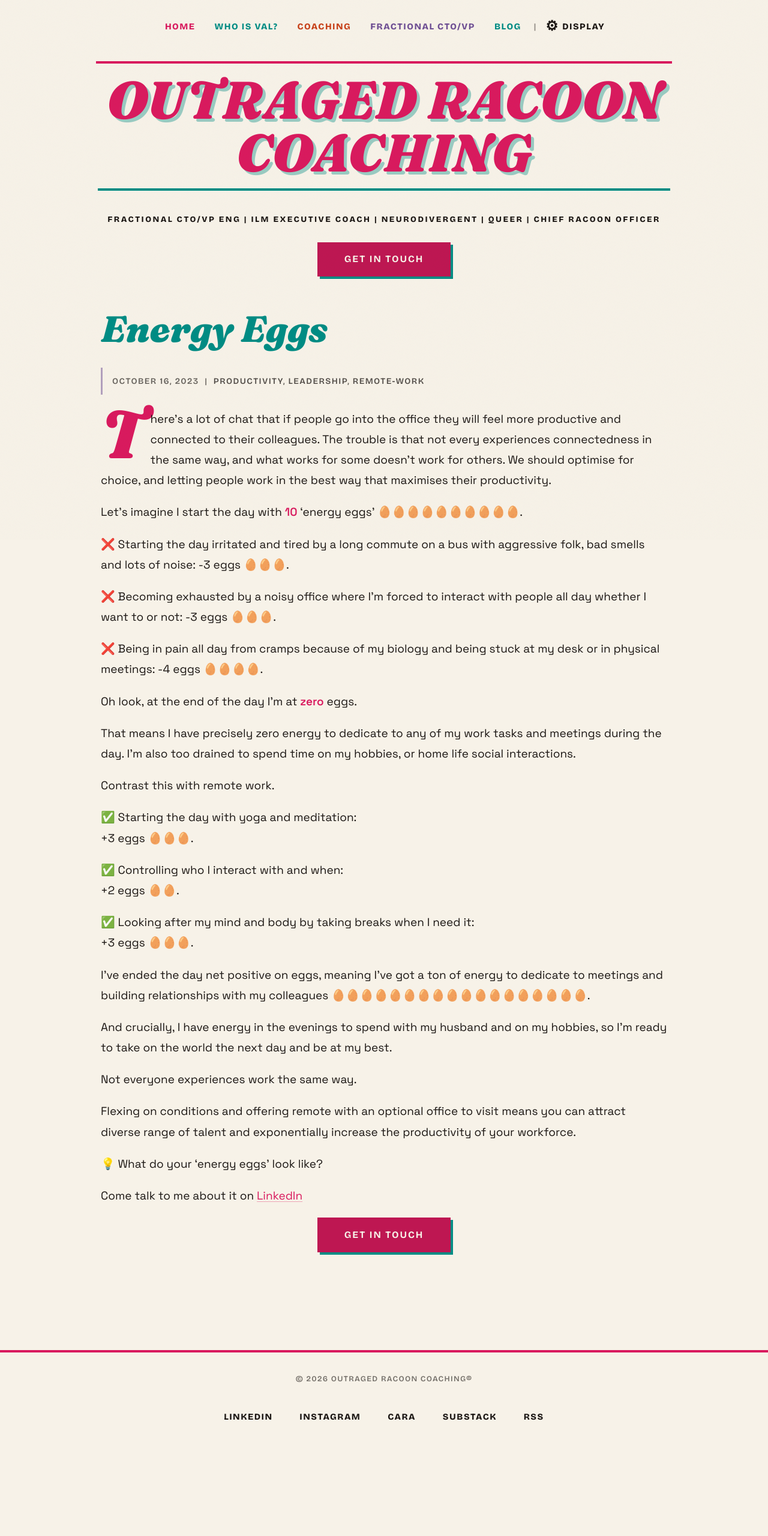
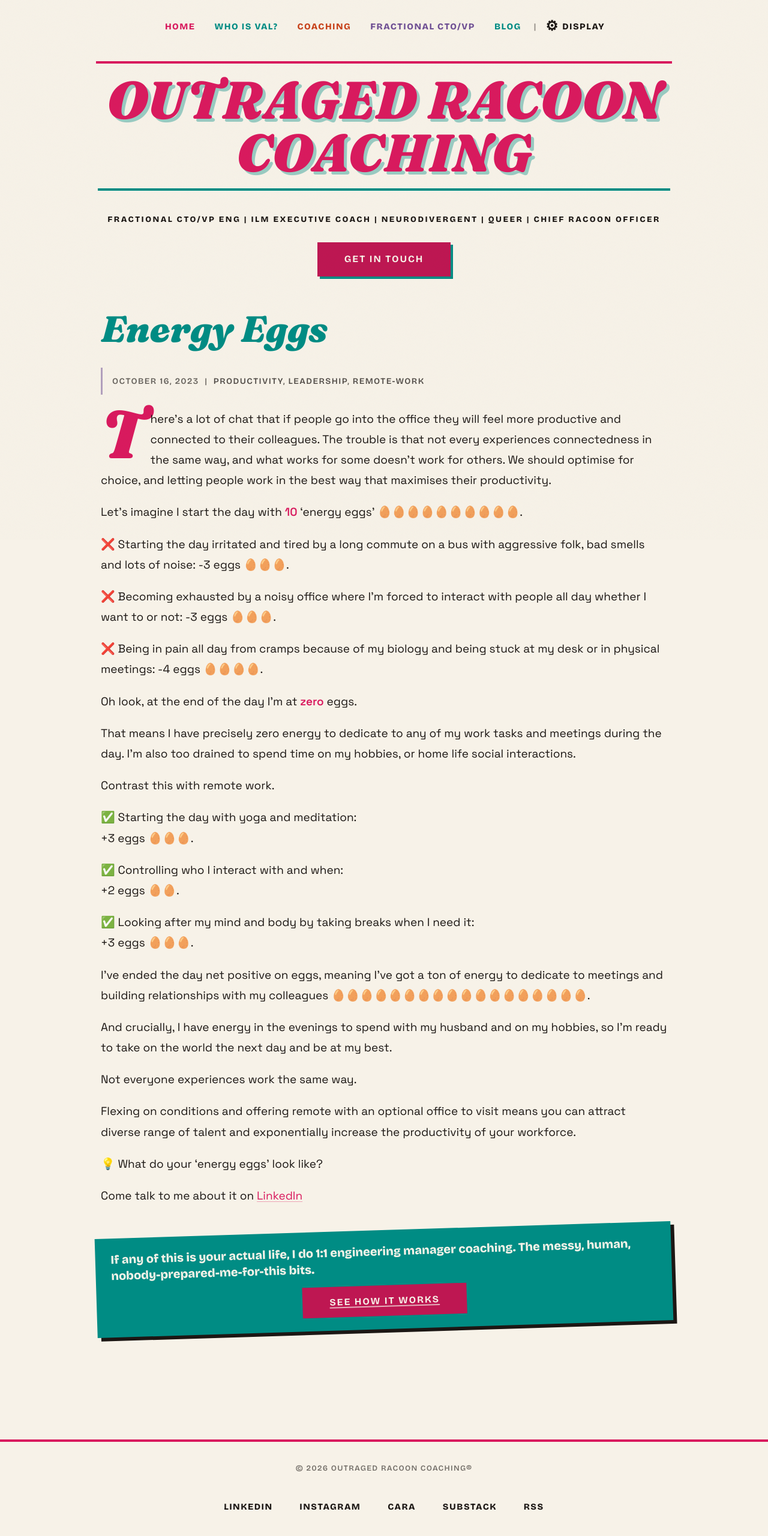
Before and after one commit to outragedpinkracoon/outragedpinkracoon.github.io, a Jekyll site: the page built from _posts/2023-10-16-energy-eggs.md, in a window 1280 px wide. Shown: the whole page at 60% size. Built offline with Jekyll 4.4.1, drawn with Linux system fonts in a browser that asks for light colours; comment, search, counter and statistics services are not loaded; before the commit the page ends 2411 px from its top, so only the background shows below that.

Commit message:
Add smart blog post CTAs routed by category
Replaces generic 'get in touch' with category-aware callout blocks:
engineering managers (teal), folks in tech (teal), fractional CTO
(yellow). Copy written in Val's voice, no header labels. Also fixes
strong colour bleed in teal callouts and adds breathing room above
CTA button.

Co-Authored-By: Claude Sonnet 4.6 <noreply@anthropic.com>

```diff
--- a/_layouts/post.html
+++ b/_layouts/post.html
@@ -17,5 +17,26 @@ layout: default
       {{ content }}
     </div>
   </article>
-  {% unless page.categories contains 'haiku' %}<p class="text-center"><a class="header-cta" href="mailto:outragedracooncoaching@gmail.com?subject=Coaching%20Enquiry&body=Hi%20Val%2C%20I%27d%20like%20to%20book%20a%201%3A1%20coaching%20session.">Get in touch</a></p>{% endunless %}
+  {% unless page.categories contains 'haiku' %}
+  <div class="post-cta">
+    {% if page.categories contains 'management' or page.categories contains 'one-to-ones' or page.categories contains 'leadership' or page.categories contains 'training' %}
+      <div class="callout callout--teal">
+        <p>If any of this is your actual life, I do 1:1 engineering manager coaching. The messy, human, nobody-prepared-me-for-this bits.</p>
+        <p class="text-center"><a class="header-cta" href="/coaching/engineering-managers/">See how it works</a></p>
+      </div>
+    {% elsif page.categories contains 'personal-development' or page.categories contains 'hiring' or page.categories contains 'productivity' or page.categories contains 'self-care' or page.categories contains 'coaching' %}
+      <div class="callout callout--teal">
+        <p>If any of this landed, I do 1:1 coaching for folks in tech. Careers, power, getting unstuck. No generic advice, no polite pissing about.</p>
+        <p class="text-center"><a class="header-cta" href="/coaching/folks-in-tech/">See how it works</a></p>
+      </div>
+    {% elsif page.categories contains 'programming' %}
+      <div class="callout callout--yellow">
+        <p>If any of this is familiar and you need someone who has actually been in the room, I work as a Fractional CTO. I get to the real problem fast.</p>
+        <p class="text-center"><a class="header-cta" href="/fractional-cto/">See how it works</a></p>
+      </div>
+    {% else %}
+      <p class="text-center"><a class="header-cta" href="mailto:outragedracooncoaching@gmail.com?subject=Coaching%20Enquiry&body=Hi%20Val%2C%20I%27d%20like%20to%20book%20a%201%3A1%20coaching%20session.">Get in touch</a></p>
+    {% endif %}
+  </div>
+  {% endunless %}
 </div>
--- a/_sass/main.scss
+++ b/_sass/main.scss
@@ -2132,6 +2132,8 @@ blockquote {
     box-shadow: 6px 6px 0 $ink;
     transform: rotate(-1.8deg);
 
+    strong { color: $cream; }
+
     a {
       color: $cream;
       text-decoration: underline;
--- a/_sass/post.scss
+++ b/_sass/post.scss
@@ -28,6 +28,10 @@
     float: left;
     margin: 0.05rem 0.5rem 0 0;
     color: $magenta;
+  }
+
+  .post-cta .text-center {
+    margin-top: 1rem;
   }
 
   // strong pops in magenta
```
